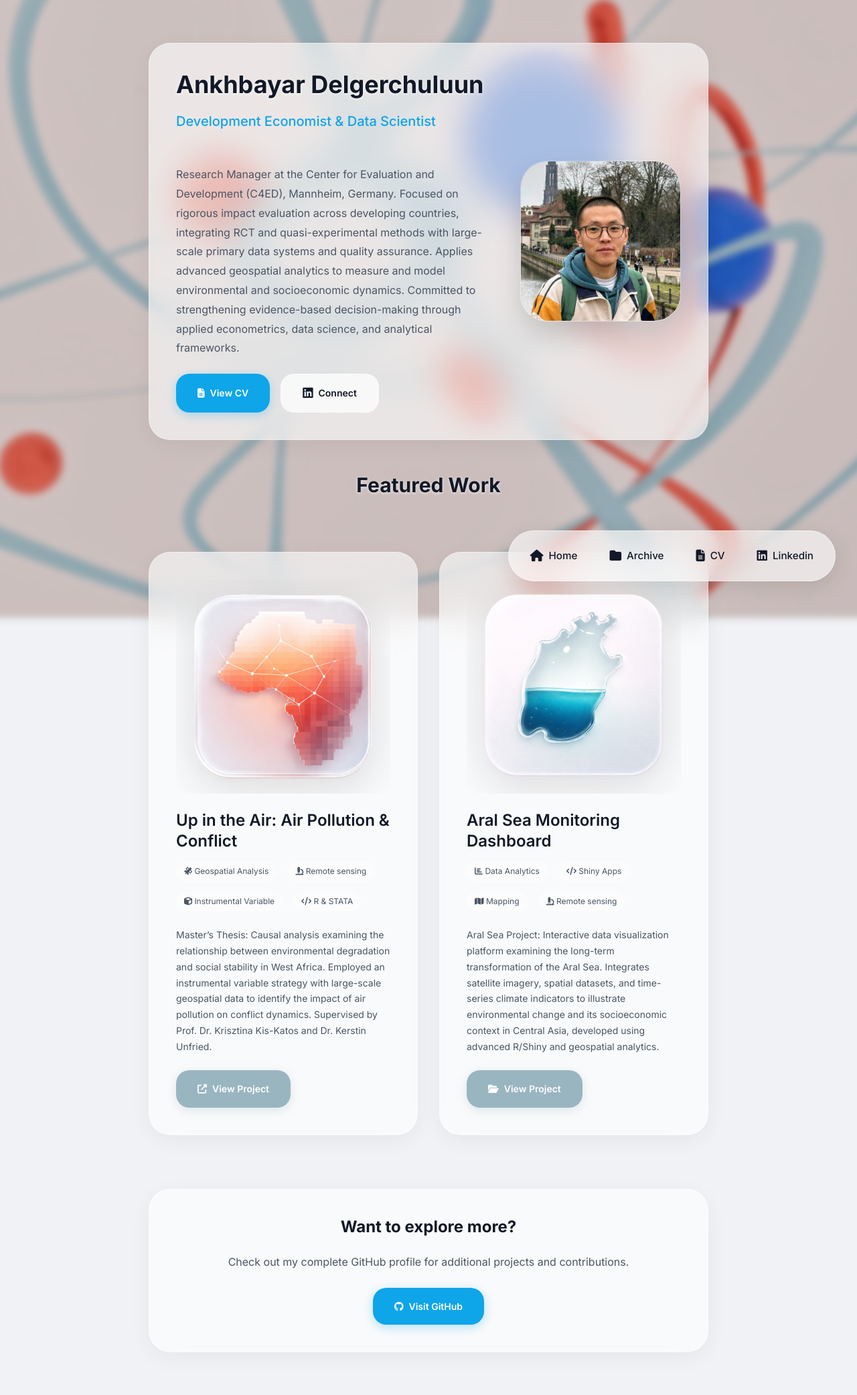
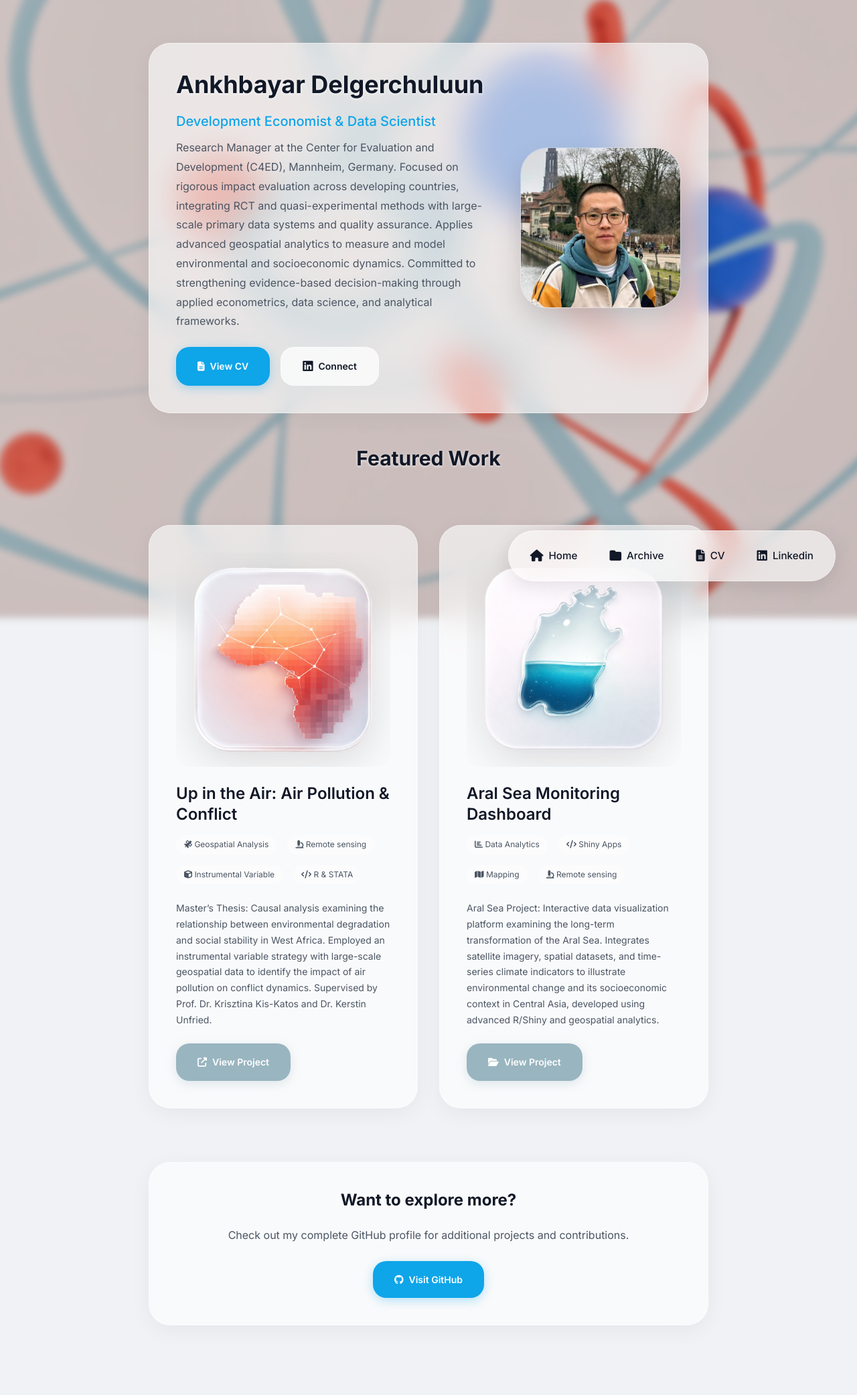
Before and after one commit to ankhaa0813/ankhbayar, a Jekyll site: the page built from index.md, in a window 1280 px wide. Shown: the whole page at 67% size. Built offline with Jekyll 4.4.1, drawn with Linux system fonts in a browser that asks for light colours; after the commit the page ends 2043 px from its top, so only the background shows below that.

Commit message:
Adjust gap and margin values in style.scss

```diff
--- a/assets/css/style.scss
+++ b/assets/css/style.scss
@@ -169,7 +169,7 @@ body {
         "content profile"
         "body profile";
     grid-template-columns: 1fr auto;
-    gap: var(--space-md) var(--space-xl);
+    gap: 0 var(--space-xl);
     align-items: center; /* Vertically centers profile */
     text-align: left;
 
@@ -193,7 +193,7 @@ body {
             font-size: var(--font-size-xl);
             color: var(--accent-blue);
             font-weight: 500;
-            margin-bottom: var(--space-md);
+            margin-bottom: 8px;
         }
     }
 
@@ -261,7 +261,7 @@ body {
             "profile"
             "body";
         grid-template-columns: 1fr;
-        gap: var(--space-xl);
+        gap: var(--space-md);
         text-align: center;
 
         .hero-content,
```
